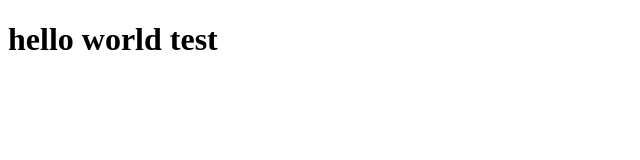
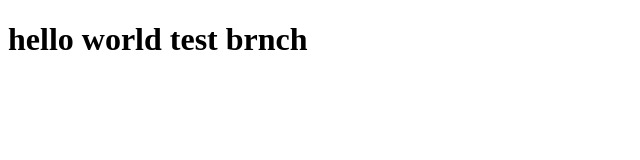
Before and after one commit to it22606006/test-guthub, a plain HTML site: page index.html in a window 1280 px wide. Shown: the whole page, without its empty margins (0-640 px from the left). Drawn offline with Linux system fonts and the light colour scheme.

Commit message:
edit to test branch

```diff
--- a/index.html
+++ b/index.html
@@ -6,6 +6,6 @@
     <title>Document</title>
 </head>
 <body>
-    <h1>hello world  test</h1>
+    <h1>hello world  test brnch</h1>
 </body>
 </html>
```
